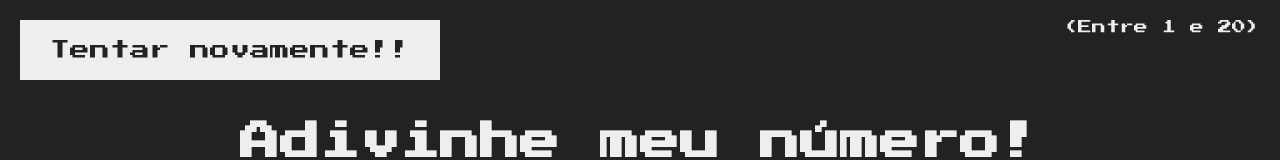
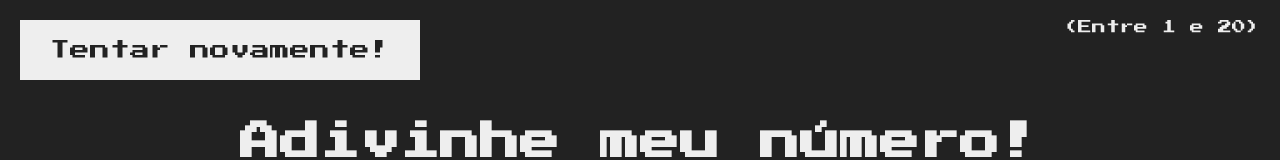
Before and after one commit to tqbrandao/adivinhe-meu-numero, a plain HTML site: page index.html in a window 1280 px wide. Shown: the top 160 px of the page. Drawn offline with Linux system fonts and the light colour scheme.

Commit message:
Minor tweaks

```diff
--- a/index.html
+++ b/index.html
@@ -11,7 +11,7 @@
     <header>
       <h1>Adivinhe meu número!</h1>
       <p class="between">(Entre 1 e 20)</p>
-      <button class="btn again">Tentar novamente!!</button>
+      <button class="btn again">Tentar novamente!</button>
       <div class="number">?</div>
     </header>
     <main>
```
